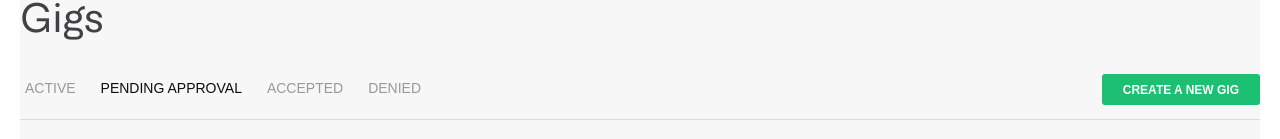
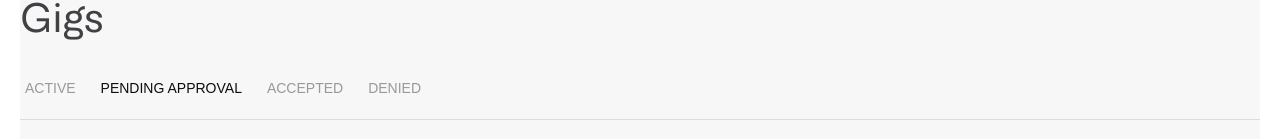
Before and after one commit to OriHaguel/gighub-front, a React (Vite) app: page /dashboard in a window 1280 px wide. Shown: the part 172-311 px from the top of the page. Built offline with nearby package versions, Linux system fonts and the light colour scheme; no server answers.

Commit message:
Minor dashboard adjustment

```diff
--- a/src/assets/styles/pages/Dashboard.scss
+++ b/src/assets/styles/pages/Dashboard.scss
@@ -1,14 +1,14 @@
 .dashboard-container {
 	// layout need to be fixed here
-    margin-bottom: rem(20px);
+	// margin-bottom: rem(20px);
 	min-height: rem(800px);
 	position: relative;
-    padding-bottom: rem(100px);
+	// padding-bottom: rem(100px);
 	background: #f7f7f7;
 	font-size: 100%;
 	width: 1240px;
 	margin: 0 auto;
-    margin-top: rem(30px);
+	// margin-top: rem(30px);
 
 	// padding-left: 200px;
 	// @media screen and (max-width: $mobile-breakpoint) {
@@ -187,7 +187,7 @@
 					@media screen and (max-width: $mobile-breakpoint) {
 						max-width: 300px;
 						max-height: 300px;
-                        background-color: #8ff8c7;
+						// background-color: #8ff8c7;
 						display: grid;
 						grid-template-columns: 1fr;
 						grid-template-rows: 1fr 1fr 1fr;
@@ -195,10 +195,11 @@
 						padding: 10px;
 
 
+					}
 
 
 					td {
-                            display: block;
+						// display: block;
 						//
 						padding: 15px 15px 15px 0;
 						font-size: 14px;
@@ -267,7 +268,6 @@
 		}
 	}
 }
-}
 
 // .hide-mobile-dash {
 //     @media screen and (max-width: $mobile-breakpoint) {
--- a/src/pages/Dashboard.jsx
+++ b/src/pages/Dashboard.jsx
@@ -88,7 +88,7 @@ export function Dashboard() {
                         <li><p className={orderStatus === 'accepted' ? 'dashboard-black' : ''} onClick={() => setOrderStatus('accepted')}>ACCEPTED</p></li>
                         <li><p className={orderStatus === 'denied' ? 'dashboard-black' : ''} onClick={() => setOrderStatus('denied')}>DENIED</p></li>
                     </ul>
-                    <a href="" className="dashboard-create-gig-btn">CREATE A NEW GIG</a>
+                    {/* <a href="" className="dashboard-create-gig-btn">CREATE A NEW GIG</a> */}
                     {/* <button onClick={handleAddedGig}>Add Gig:</button> */}
                 </div>
 
```
Lines whose indentation alone changed are shown as unchanged.
